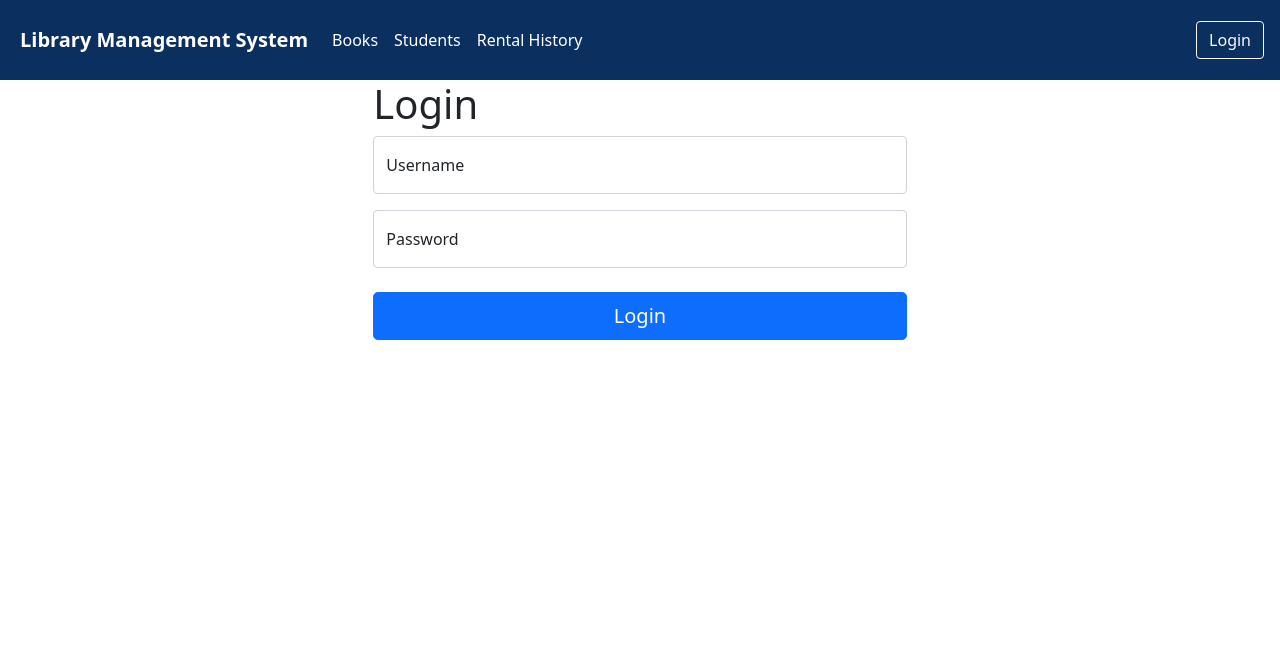
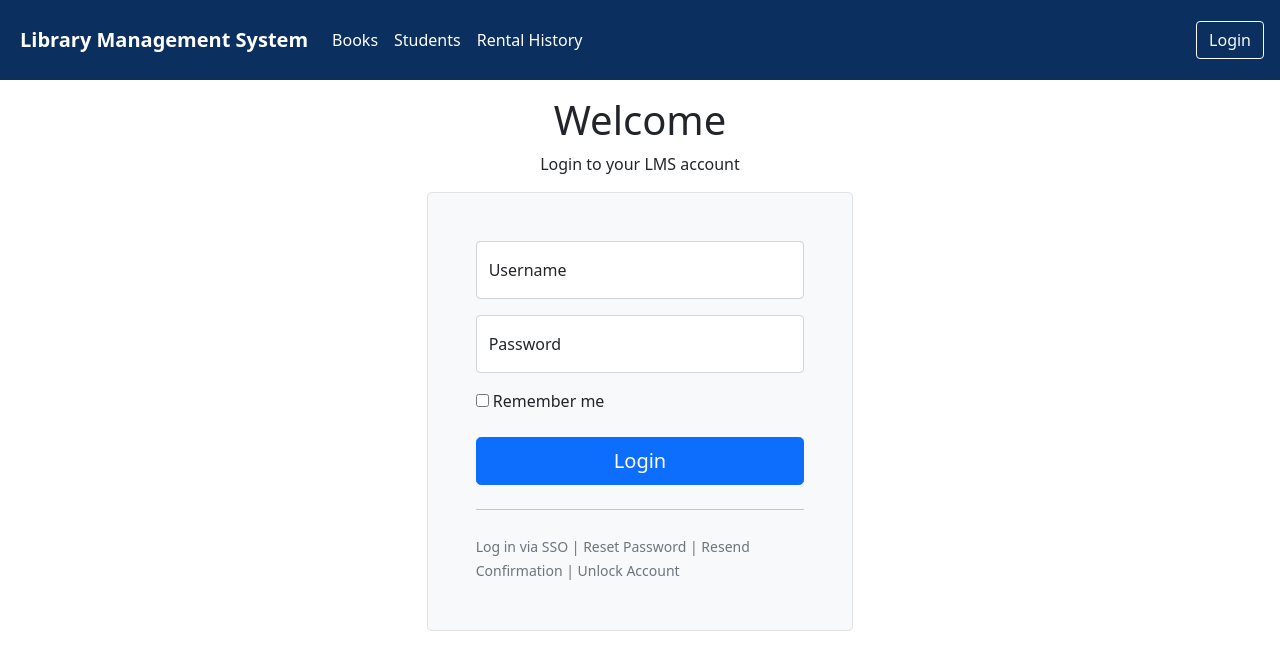
Before and after one commit to abhi886/react-library-management-system, a React (Create React App) app: page /login in a window 1280 px wide. Shown: the top 670 px of the page. Built offline with nearby package versions, Linux system fonts and the light colour scheme; no server answers.

Commit message:
Design Changes for login form

```diff
--- a/src/components/loginForm.jsx
+++ b/src/components/loginForm.jsx
@@ -53,12 +53,24 @@ class LoginForm extends Form {
   render() {
     if (auth.getCurrentUser()) return <Redirect to='/' />;
     return (
-      <div class='col-md-10 mx-auto col-lg-5'>
-        <h1>Login</h1>
-        <form onSubmit={this.handleSubmit}>
+      <div className='col-md-10 mx-auto col-lg-4 mt-3'>
+        <h1 className='d-flex justify-content-center'>Welcome</h1>
+        <p className='d-flex justify-content-center'>
+          Login to your LMS account
+        </p>
+        <form
+          className='p-4 p-md-5 border rounded-3 bg-light'
+          onSubmit={this.handleSubmit}
+        >
           {this.renderInput("username", "Username")}
           {this.renderInput("password", "Password", "password")}
+          {this.renderCheckbox("rememberMe", "Remember Me", "checkbox")}
           <div className='mt-4'>{this.renderButton("Login")}</div>
+          <hr className='my-4' />
+          <small className='text-muted'>
+            Log in via SSO | Reset Password | Resend Confirmation | Unlock
+            Account
+          </small>
         </form>
       </div>
     );
```
